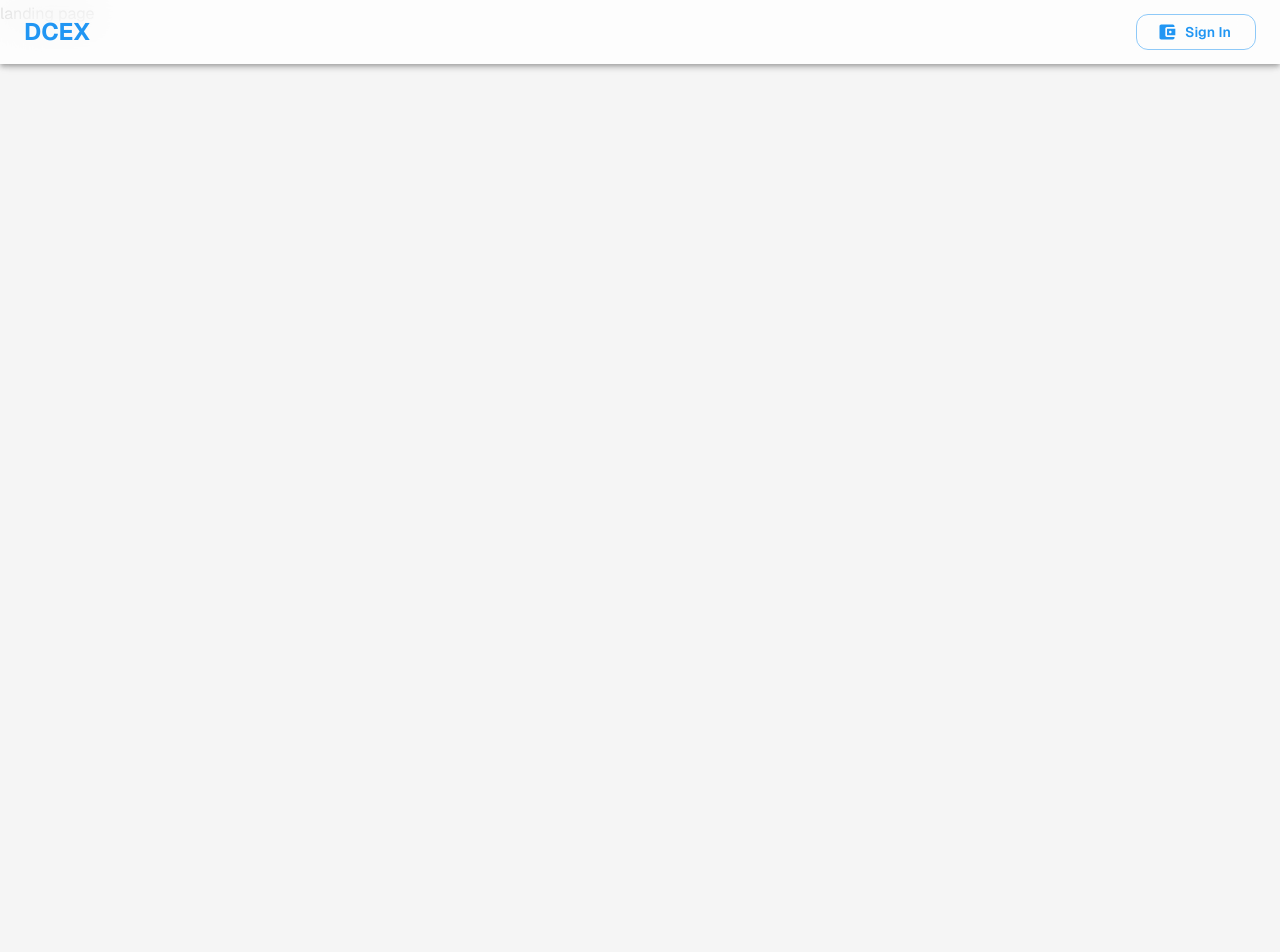
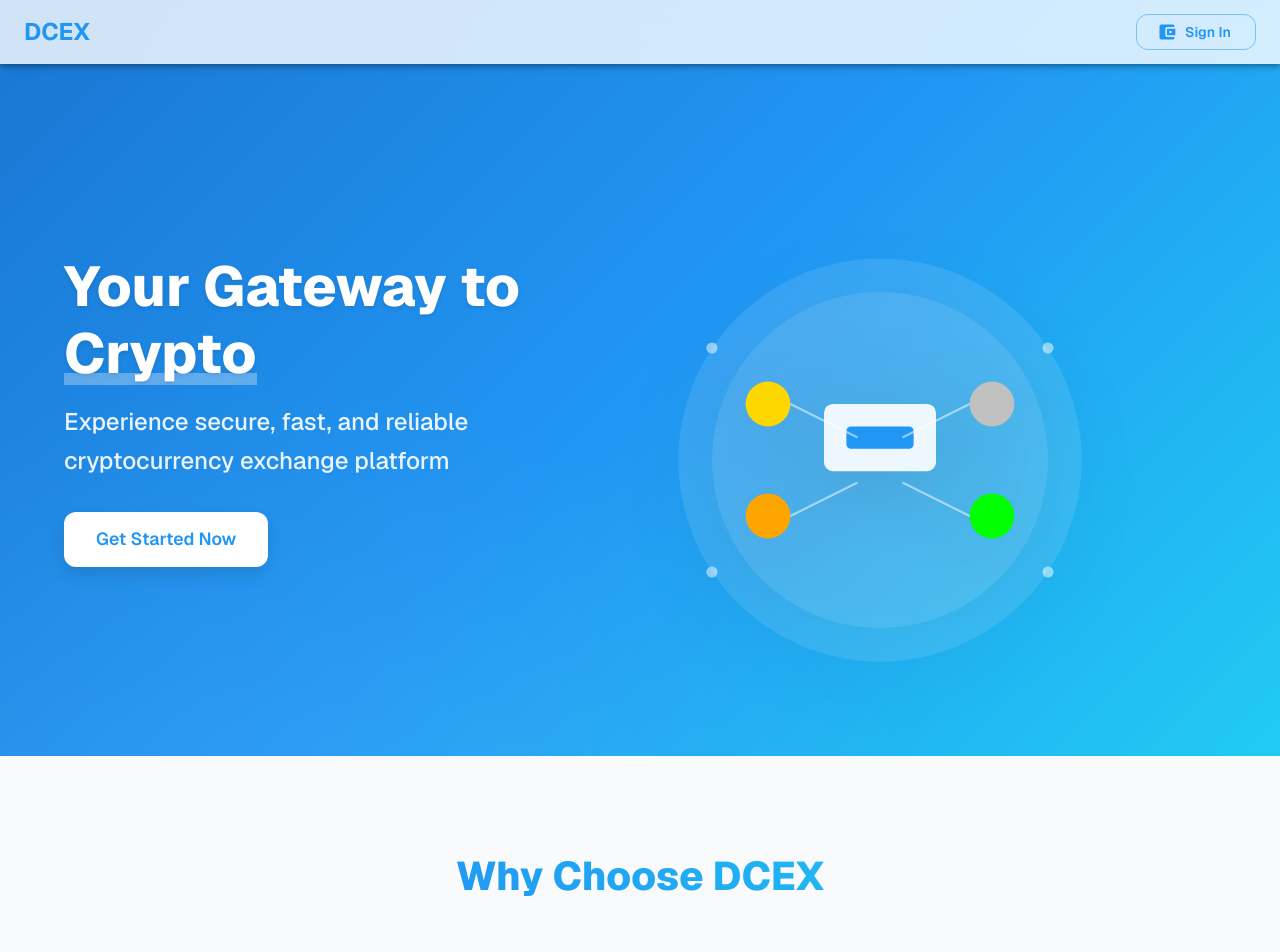
Before and after one commit to h-lakshman/wallet_as_a_service, a Next.js app in the folder frontend/: page / in a window 1280 px wide. Shown: the top 952 px of the page. Before the commit the page ends 800 px from the top, so only its background shows below. Built offline with nearby package versions, Linux system fonts and the light colour scheme; no server answers; what @mui/material-nextjs would draw is missing.

Commit message:
updated lannding page

```diff
--- a/frontend/app/page.tsx
+++ b/frontend/app/page.tsx
@@ -1,3 +1,15 @@
+"use client";
+
+import HeroSection from "./components/HeroSection";
+import FeaturesSection from "./components/FeaturesSection";
+import CTASection from "./components/CTASection";
+
 export default function Home() {
-  return <div>landing page</div>;
+  return (
+    <main>
+      <HeroSection />
+      <FeaturesSection />
+      <CTASection />
+    </main>
+  );
 }
```
